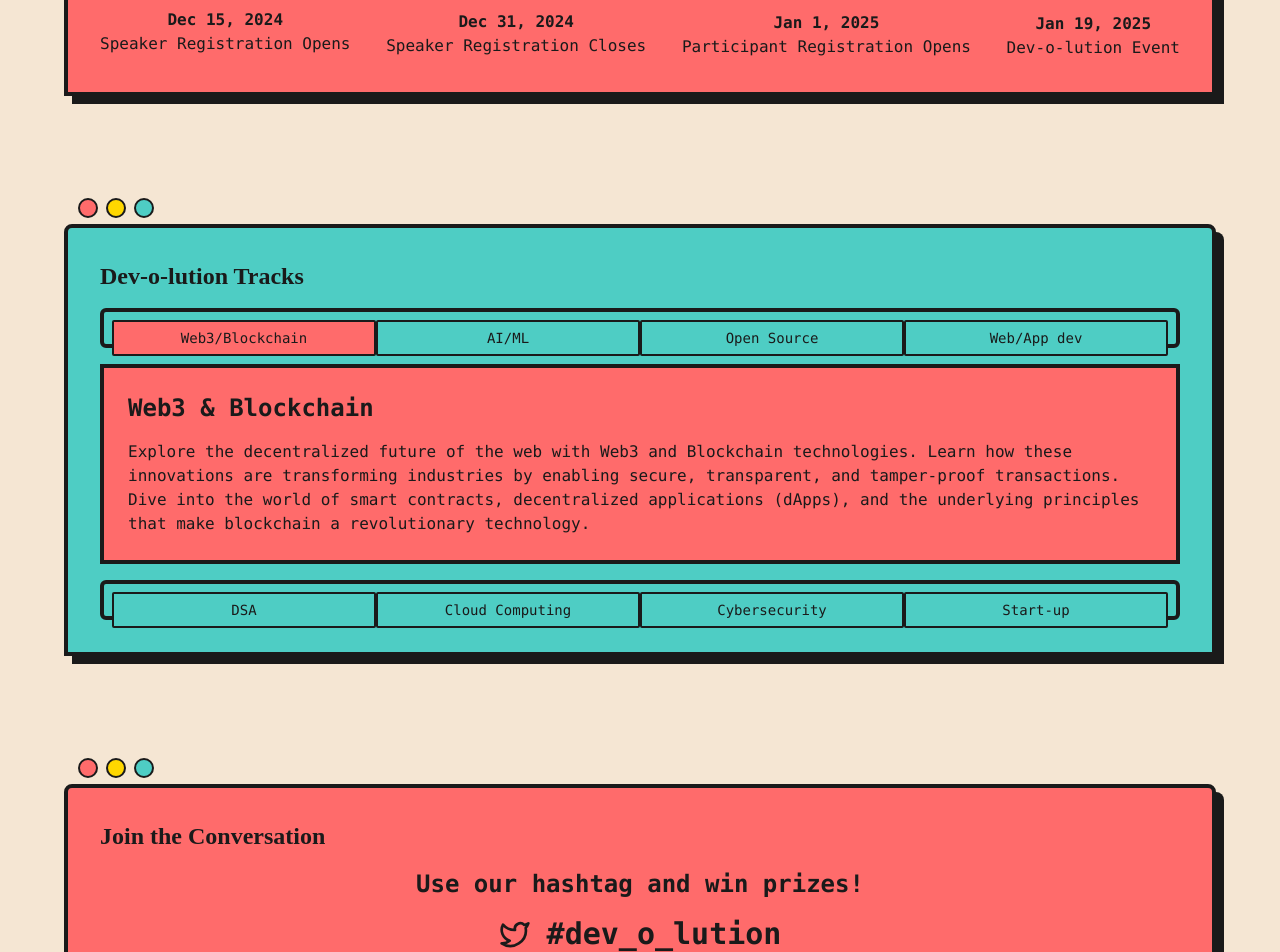
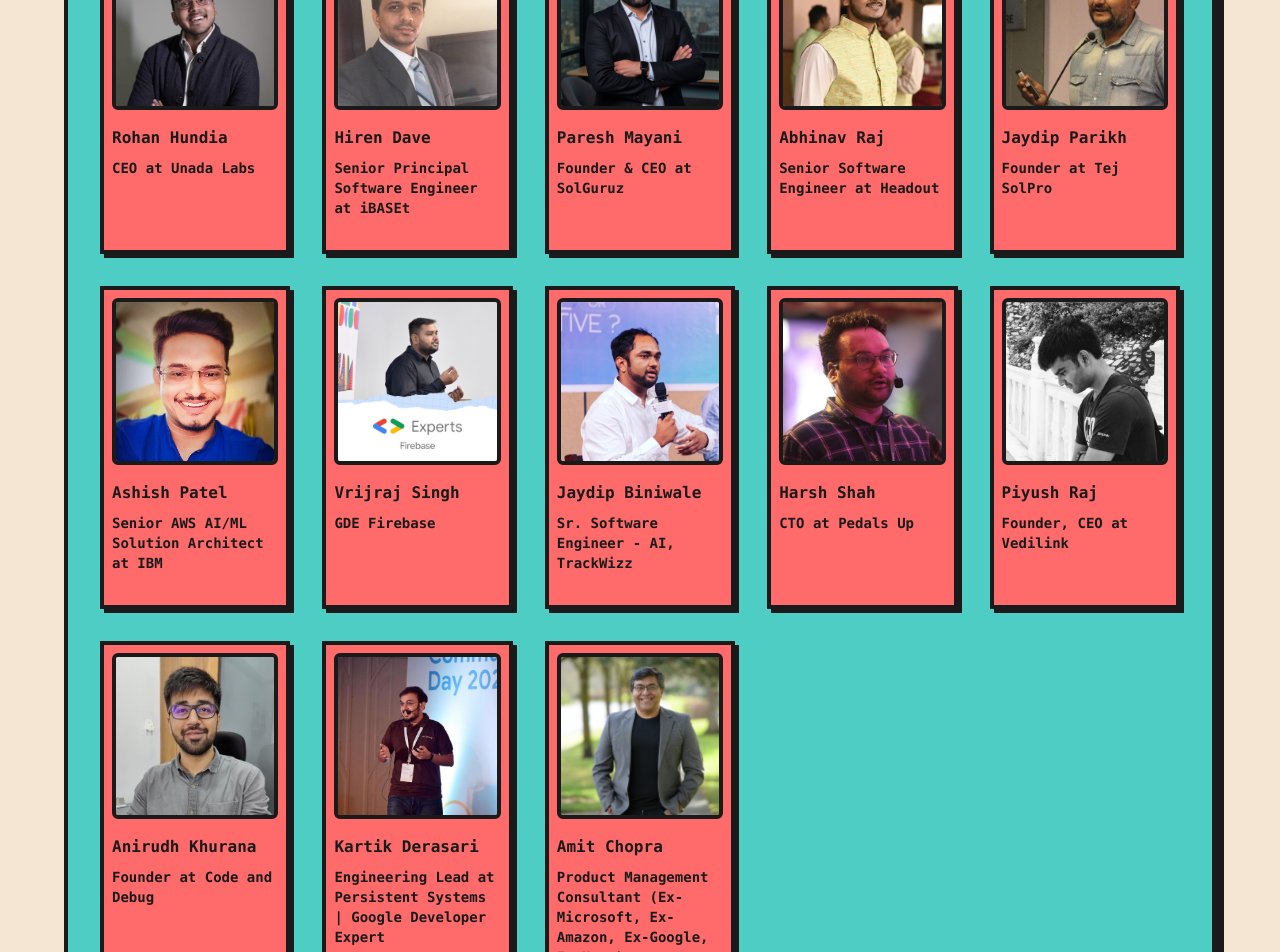
Before and after one commit to gdg-da/devolution, a Next.js app: page / in a window 1280 px wide. Shown: the part 1260-2212 px from the top of the page. Built offline with nearby package versions, Linux system fonts and the light colour scheme; a web font is replaced by a local one.

Commit message:
style(speakers): added speakers on first page

```diff
--- a/src/components/DevolutionLanding.tsx
+++ b/src/components/DevolutionLanding.tsx
@@ -29,6 +29,119 @@ import {
 import { useState } from "react";
 import { TypeAnimation } from "react-type-animation";
 import SpaceButton from "./ui/spacebutton";
+
+
+interface SpeakerProps {
+    name: string;
+    photo: string;
+    linkedin: string;
+    position: string;
+    about: string;
+}
+
+const SpeakerCard: React.FC<SpeakerProps> = ({ name, photo, position }) => (
+    <div className="bg-[#ff6b6b] p-2 border-4 border-[#1a1a1a] shadow-neo hover:translate-x-1 hover:-translate-y-1 transition-transform">
+        <div className="flex flex-col mb-4">
+            <Image src={photo} alt={name} width={1000} height={1000} className="mx-auto w-40 lg:w-52 rounded-md border-4 border-[#1a1a1a] mb-4" />
+            <h3 className="text-base font-bold mb-2">{name}</h3>
+            <p className="text-sm font-bold mb-2">{position}</p>
+        </div>
+    </div>
+)
+
+const speakers: SpeakerProps[] = [
+    {
+        name: "Rohan Hundia",
+        photo: "/RohanHundia.jpg",
+        linkedin: "https://www.linkedin.com/in/rohan-hundia-38a94692/",
+        position: "CEO at Unada Labs",
+        about: "Rohan is the Co-Founder and CEO of Unada Labs. As tech entrepreneur driving Unada Labs and as a serial entrepreneur, Rohan and team are poised to transform three major industries - real estate, finance and healthcare with disruptive tech."
+    },
+    {
+        name: "Hiren Dave",
+        photo: "/HirenDave.jpg",
+        linkedin: "https://www.linkedin.com/in/davehiren/",
+        position: "Senior Principal Software Engineer at iBASEt",
+        about: "CTO, Product Manager, Entrepreneur, Tech Author, Blogger and Speaker with more than 11 years of industry experience."
+    },
+    {
+        name: "Paresh Mayani",
+        photo: "/PareshMayani.jpg",
+        linkedin: "https://www.linkedin.com/in/pareshmayani/",
+        position: "Founder & CEO at SolGuruz",
+        about: "Tech Innovator | Crafting Pixel-Perfect Software Solutions | Expert in Offshore Development Teams | Bespoke Software Development Specialist | Organizer, Google Developers Group Ahmedabad"
+    },
+    {
+        name: "Abhinav Raj",
+        photo: "/AbhinavRaj.jpg",
+        linkedin: "https://www.linkedin.com/in/abhinav-raj-234497159/",
+        position: "Senior Software Engineer at Headout ",
+        about: "Experienced Developer with a demonstrated history of working in the information technology and services industry."
+    },
+    {
+        name: "Jaydip Parikh",
+        photo: "/JaydipParikh.jpg",
+        linkedin: "https://www.linkedin.com/in/jaydipparikh/",
+        position: "Founder at Tej SolPro",
+        about: "Jaydip Parikh is a Digital Marketing Expert with over 20 years of experience in SEO, B2B Marketing, Digital Lead Generation, eCommerce, SaaS Marketing and other aspects."
+    },
+    {
+        name: "Ashish Patel",
+        photo: "/AshishPatel.jpg",
+        linkedin: "https://www.linkedin.com/in/ashishpatel2604",
+        position: "Senior AWS AI/ML Solution Architect at IBM",
+        about: "Ashish has over 12+ years, Author, Data Scientist and Researcher with 8+ Years of Experience of Data Science technology and Research experience in wide functions including predictive modelling, data preprocessing, feature engineering, machine learning and deep learning."
+    },
+    {
+        name: "Vrijraj Singh",
+        photo: "/VrijrajSingh.jpg",
+        linkedin: "https://www.linkedin.com/in/vrijraj/",
+        position: "GDE Firebase",
+        about: "Vrijraj is a community champion by passion. He was an organizer for GDG Jalandhar for 7 years. He is a Google Developers Expert for Firebase and Web Technologies."
+    },
+    {
+        name: "Jaydip Biniwale",
+        photo: "/JaydipBiniwale.jpg",
+        linkedin: "https://www.linkedin.com/in/biniwale/",
+        position: "Sr. Software Engineer - AI, TrackWizz",
+        about: "NVIDIA Certified AI Engineer | IIM-A | Sr. Software Engineer- AI | TrackWizz | Data Scientist | Python | Ex-CTO at Downtown | Generative AI | Computer Vision | NLP | Pytorch"
+    },
+    {
+        name: "Harsh Shah",
+        photo: "/HarshShah.jpg",
+        linkedin: "https://www.linkedin.com/in/harshcrop/",
+        position: "CTO at Pedals Up",
+        about: "Harsh Shah is a self-taught developer and the CTO at Pedals Up. With a passion for technology and a curiosity that knows no bounds, he has mastered various programming languages, including C, C++, HTML, CSS, JavaScript, Python, and SQL."
+    },
+    {
+        name: "Piyush Raj",
+        photo: "/PiyushRaj.jpg",
+        linkedin: "https://in.linkedin.com/in/piyushella",
+        position: "Founder, CEO at Vedilink",
+        about: "Product designer and programmer who enjoys solving real-life problems. Currently building a haven for students trying to improve our education system a little."
+    },
+    {
+        name: "Anirudh Khurana",
+        photo: "/AnirudhK.jpg",
+        linkedin: "https://www.linkedin.com/in/anirudh-khurana",
+        position: "Founder at Code and Debug",
+        about: "Founder at Code and Debug | Full Stack Developer | DSA Trainer | Educator with a Mission"
+    },
+    {
+        name: "Kartik Derasari",
+        photo: "/KartikD.jpg",
+        linkedin: "https://www.linkedin.com/in/kartikderasari/",
+        position: "Engineering Lead at Persistent Systems | Google Developer Expert",
+        about: "Kartik Derasari is a highly skilled and passionate Solutions Engineer and a Developer Advocate with a proven track record of success in designing and implementing innovative technology solutions."
+    },
+    {
+        name: "Amit Chopra",
+        photo: "/AmitChopra.jpg",
+        linkedin: "https://www.linkedin.com/in/amitchopra/",
+        position: "Product Management Consultant (Ex-Microsoft, Ex-Amazon, Ex-Google, Ex-Meta)",
+        about: "Amit is a technology enthusiast who thrives on exploring the latest advancements. As an engaging speaker, he captivate audiences with his passion, expertise, and ability to translate complex concepts into compelling narratives."
+    }
+]
 
 export default function DevolutionLanding() {
     const [mobileMenuOpen, setMobileMenuOpen] = useState(false);
@@ -246,7 +359,7 @@ export default function DevolutionLanding() {
                         className="text-base md:text-2xl mb-8 myfont font-normal bold"
                     />
                 </section>
-                <PCWindow title="About Dev-o-lution" className="mb-32">
+                <PCWindow2 title="About Dev-o-lution" className="mb-32">
                     <p id="about" className="text-base lg:text-lg mb-4">
                         Dev-o-lution is where coding meets creativity, and innovation breaks
                         free from convention. Join us for workshops, talks, and
@@ -261,11 +374,25 @@ export default function DevolutionLanding() {
                         ].map(({ icon: Icon, text }, index) => (
                             <AnimatedBox
                                 key={index}
-                                className="flex items-center space-x-2 bg-[#ff6b6b] p-2 border-2 border-[#1a1a1a]">
+                                className="flex items-center space-x-2 bg-[#4ecdc4] p-2 border-2 border-[#1a1a1a]">
                                 <Icon className="text-[#1a1a1a]" />
                                 <span>{text}</span>
                             </AnimatedBox>
                         ))}
+                    </div>
+                </PCWindow2>
+                <PCWindow title="Our Speakers" className="mb-16">
+                    <div className="grid grid-cols-2 lg:grid-cols-5 gap-8">
+                        {speakers.map((speaker, index) => (
+                            <SpeakerCard key={index} {...speaker} />
+                        ))}
+                    </div>
+                    <div className="text-center mt-8">
+                        <TypeAnimation
+                            sequence={["Stay tuned for more speakers!"]}
+                            style={{ display: "inline-block" }}
+                            className="text-base md:text-2xl myfont font-normal bold"
+                        />
                     </div>
                 </PCWindow>
                 <PCWindow2 title="Event Timeline" className="mb-32">
```
Also changed, not shown: public/PiyushRaj.jpg.
